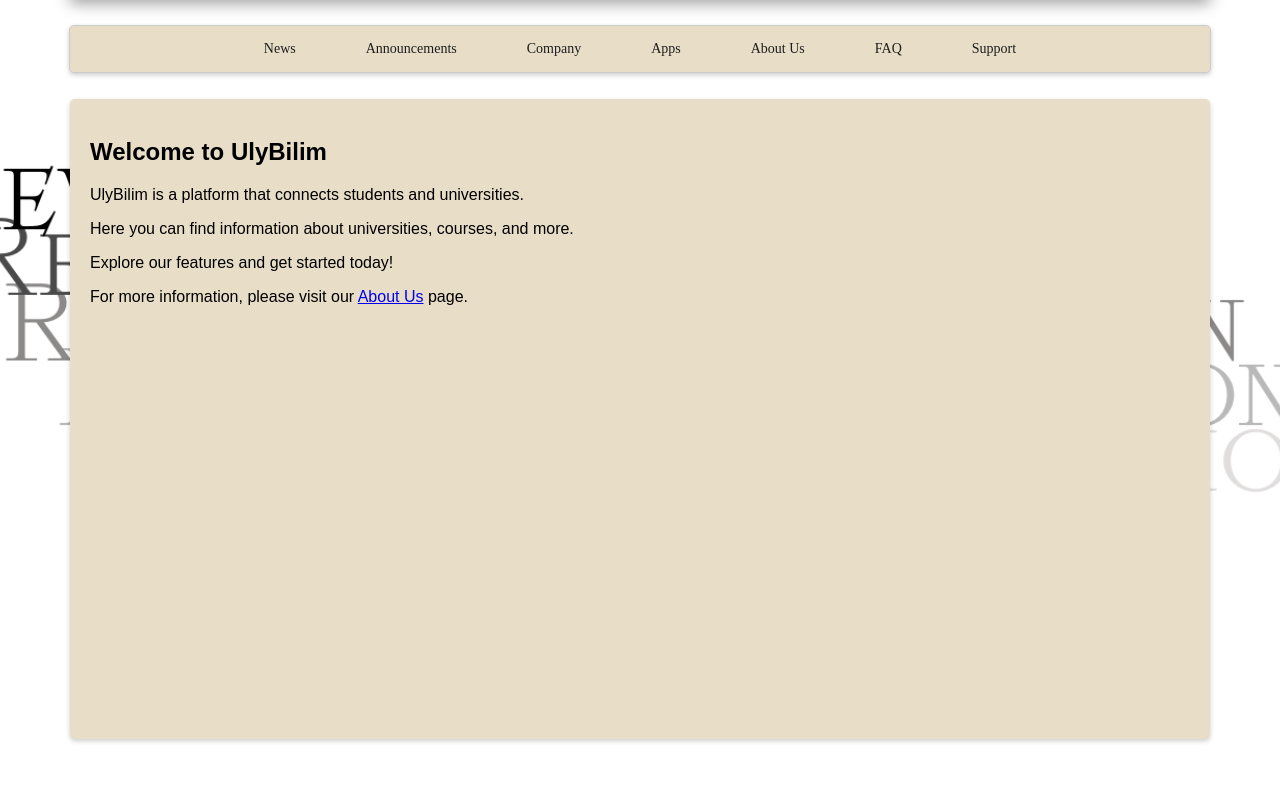
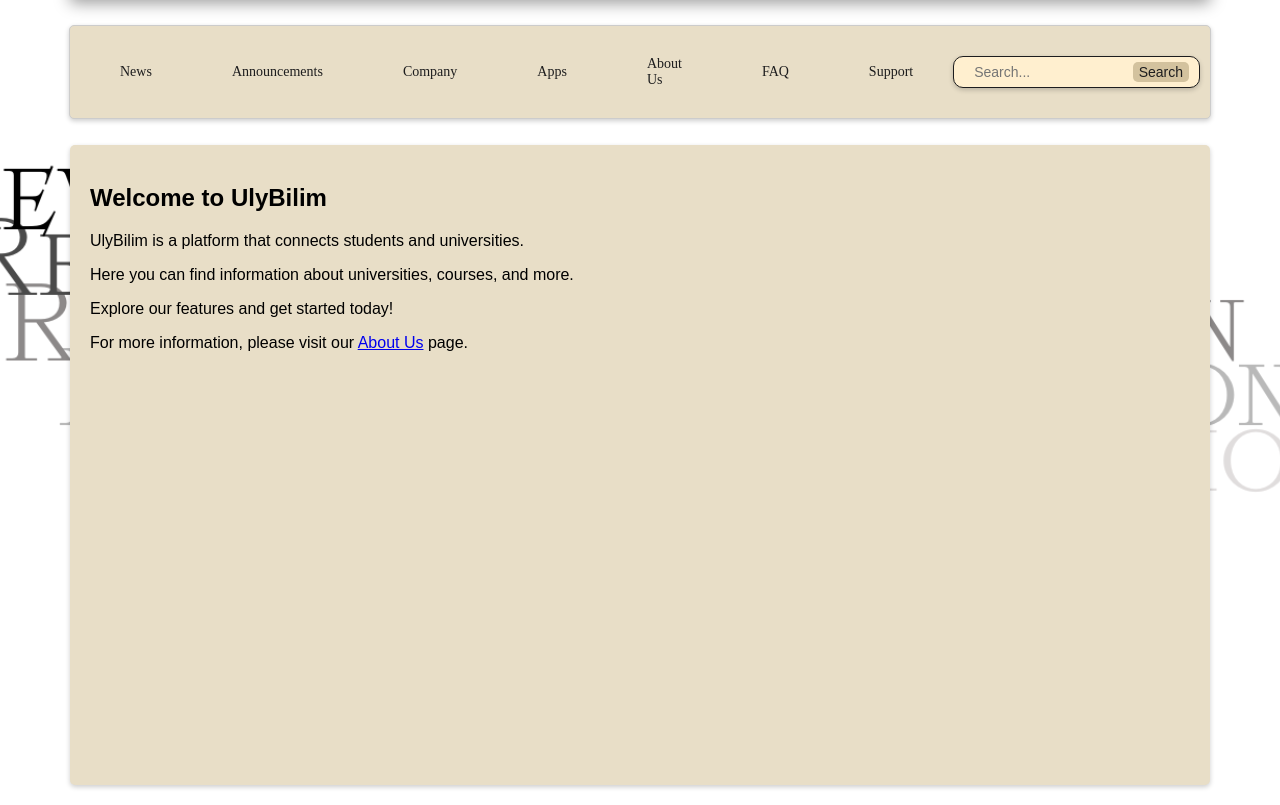
Before and after one commit to Batosyaa/UlyBilim, a plain HTML site: page index.html in a window 1280 px wide. Shown: the part 77-882 px from the top of the page. Before the commit the page ends 836 px from the top, so only its background shows below. Drawn offline with Linux system fonts and the light colour scheme.

Commit message:
NEw files added, few changes made to the existing files

```diff
--- a/css/styles.css
+++ b/css/styles.css
@@ -80,7 +80,7 @@ body {
     font-weight: 200;
     font-size: 14px;
     margin: 0 25px;
-    padding: 5px 10px;
+    padding: 5px 15px;
     border-radius: 5px;
     transition: background-color 0.3s ease, font-weight 0.3s ease;
     position: relative;
@@ -98,3 +98,50 @@ body {
     position: relative;
     font-family: Arial, sans-serif;
 }
+
+.search-container {
+    width: 400px;
+    height: 20px;
+    margin: 20px auto;
+    display: flex;
+    align-items: center;
+    justify-content: space-between;
+    background-color: #ffefcf;
+    border: 1px solid #1d1d1e;
+    border-radius: 10px;
+    box-shadow: 0 2px 5px rgba(0, 0, 0, 0.2);
+    padding: 5px 10px;
+    font-family: Arial, sans-serif;
+    font-size: 14px;
+    position: relative;
+}
+
+.search-container input[type="text"] {
+    width: 85%;
+    height: 100%;
+    border: none;
+    border-radius: 5px;
+    padding: 0 10px;
+    font-size: 14px;
+    font-family: Arial, sans-serif;
+    background-color: #ffefcf;
+    color: #1d1d1e;
+    outline: none;
+}
+
+.search-button {
+    width: 30%;
+    height: 100%;
+    background-color: #d3c29e;
+    border: none;
+    border-radius: 5px;
+    font-size: 14px;
+    font-family: Arial, sans-serif;
+    color: #1d1d1e;
+    cursor: pointer;
+    transition: background-color 0.3s ease;
+}
+
+.search-button:hover {
+    background-color: #b8a27f;
+}
--- a/index.html
+++ b/index.html
@@ -10,7 +10,7 @@
 <body>
 
     <header id="Header">
-        <h1>University Name</h1>
+        <h1>TeensMentor Consulting</h1>
         <button class="LogLink" href="">Login/Registration</button>
     </header>
     <main>
@@ -22,9 +22,9 @@
         <a href="#section6">About Us</a>
         <a href="#section7">FAQ</a>
         <a href="#section8">Support</a>
-        <!-- <div class="search-container">
+        <div class="search-container">
             <input type="text" placeholder="Search..." class="search-input">
-            <button class="search-button">Search</button> -->
+            <button class="search-button">Search</button>
     </nav>
     <section id="MainContent">
         <h2>Welcome to UlyBilim</h2>
```
